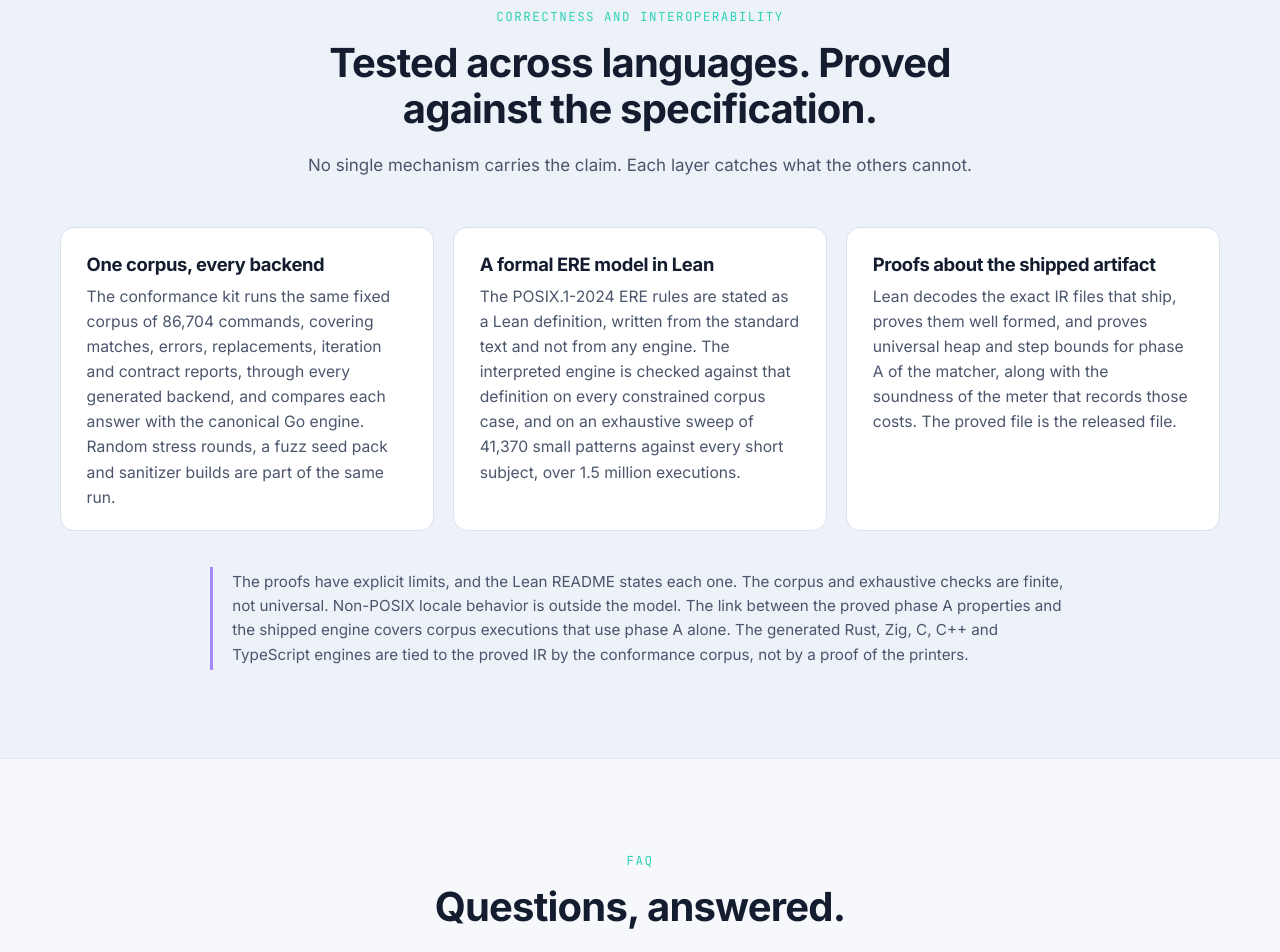
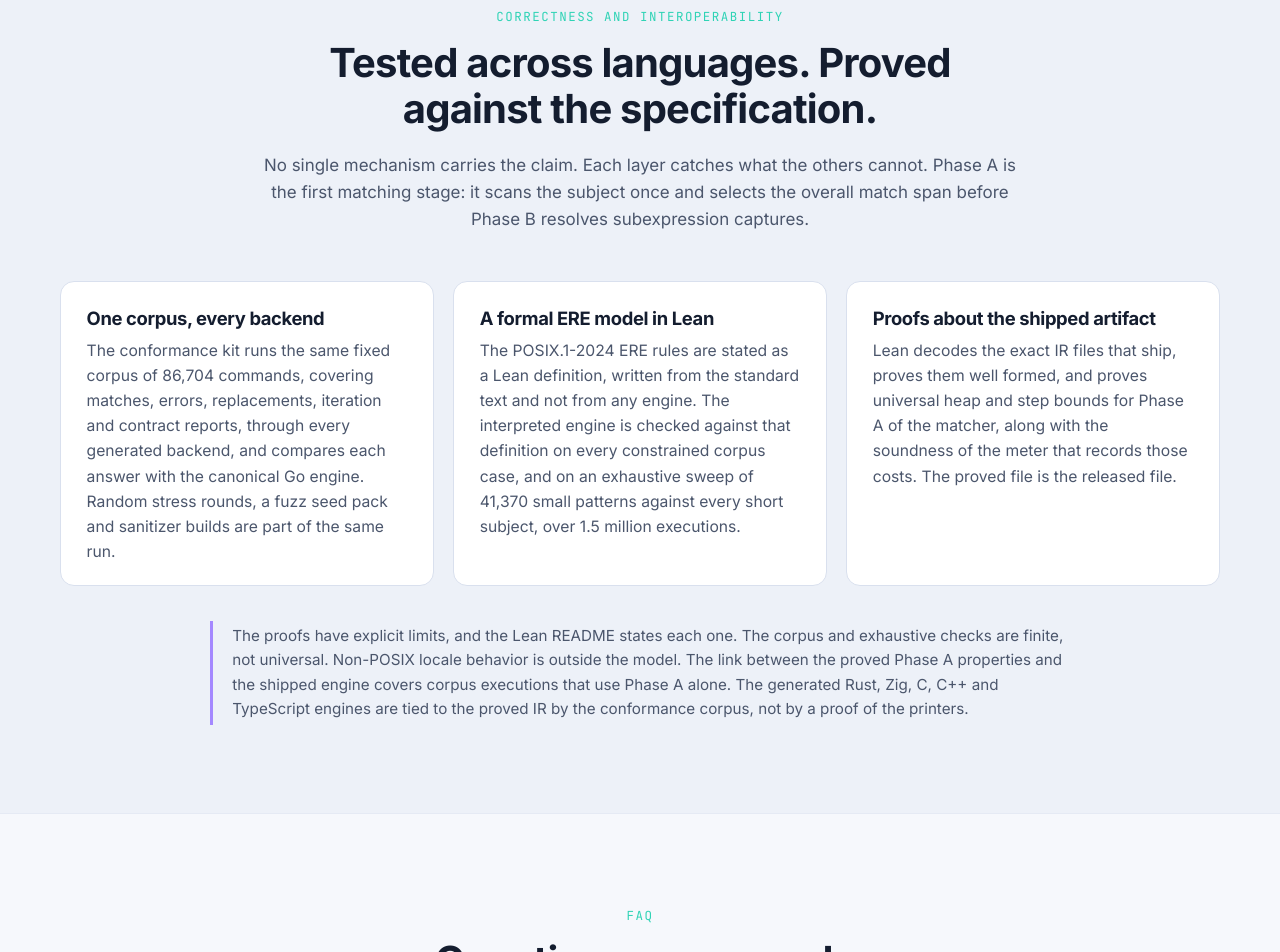
Before and after one commit to OneRegex/revera, a plain HTML site: page www/index.html in a window 1280 px wide. Shown: the part 5621-6573 px from the top of the page. Drawn offline with Linux system fonts and the light colour scheme.

Commit message:
Explain what phase A is

```diff
--- a/www/index.html
+++ b/www/index.html
@@ -478,7 +478,9 @@ console.<span class="tok-fn">log</span>(caps.<span class="tok-fn">get</span>(<sp
           <span class="kicker">Correctness and interoperability</span>
           <h2>Tested across languages. Proved against the specification.</h2>
           <p class="section__sub">No single mechanism carries the claim.
-            Each layer catches what the others cannot.</p>
+            Each layer catches what the others cannot.
+            Phase A is the first matching stage: it scans the subject once and selects the overall match span before
+            Phase B resolves subexpression captures.</p>
         </div>
 
         <div class="layers">
@@ -499,7 +501,7 @@ console.<span class="tok-fn">log</span>(caps.<span class="tok-fn">get</span>(<sp
           <div class="card">
             <h3>Proofs about the shipped artifact</h3>
             <p>Lean decodes the exact IR files that ship, proves them well formed, and proves universal heap and step
-              bounds for phase A of the matcher, along with the soundness of the meter that records those costs.
+              bounds for Phase A of the matcher, along with the soundness of the meter that records those costs.
               The proved file is the released file.</p>
           </div>
         </div>
@@ -508,8 +510,8 @@ console.<span class="tok-fn">log</span>(caps.<span class="tok-fn">get</span>(<sp
           <p>The proofs have explicit limits, and the Lean README states each one.
             The corpus and exhaustive checks are finite, not universal.
             Non-POSIX locale behavior is outside the model.
-            The link between the proved phase A properties and the shipped engine covers corpus executions that use
-            phase A alone.
+            The link between the proved Phase A properties and the shipped engine covers corpus executions that use
+            Phase A alone.
             The generated Rust, Zig, C, C++ and TypeScript engines are tied to the proved IR by the conformance corpus,
             not by a proof of the printers.</p>
         </div>
```
Also changed, not shown: docs/BENCHMARKS.md (+2 -1 lines), CHANGELOG.md, README.md, lean/README.md.
